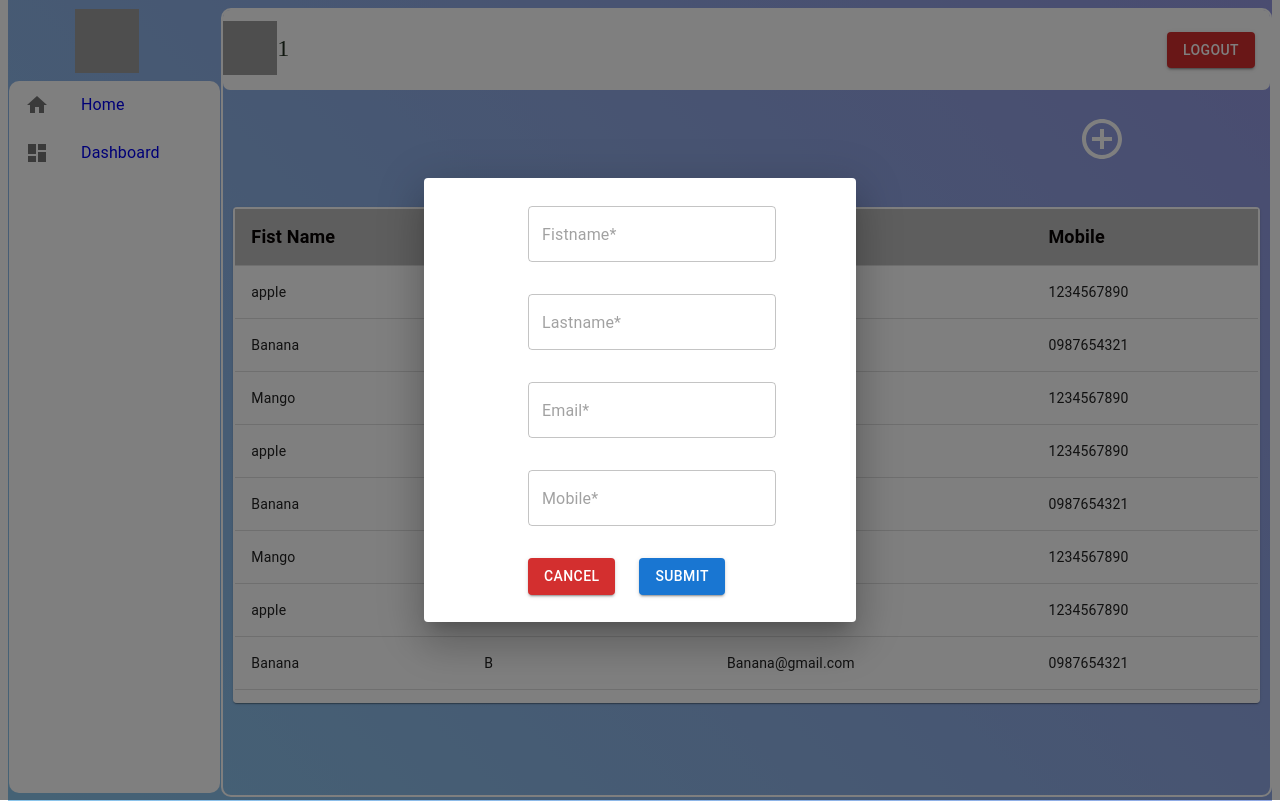
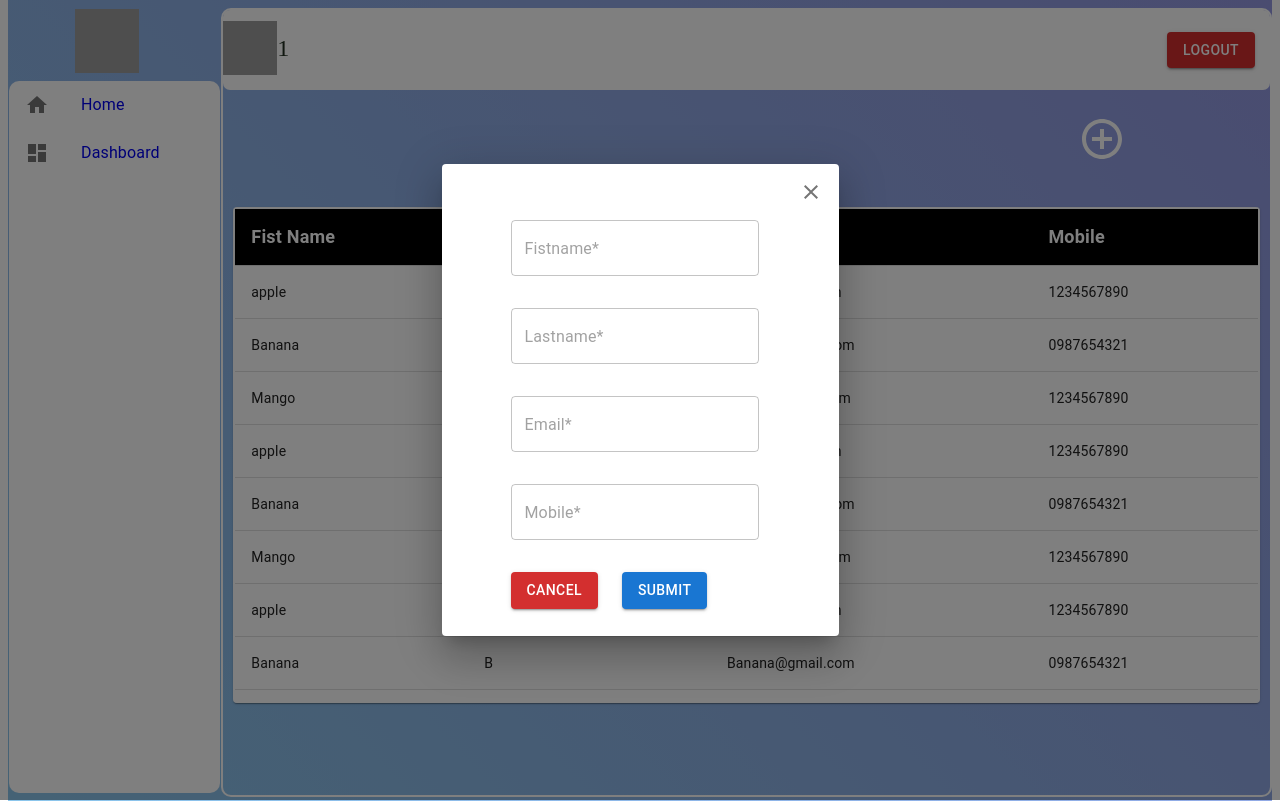
Before and after one commit to balaji1610/banking-application, a Next.js app: page /login/1 in a window 1280 px wide. Both pictures are taken after a click on the icon 1101 px from the left and 139 px from the top of the page. Built offline with nearby package versions, Linux system fonts and the light colour scheme; grey boxes are pictures that could not be loaded.

Commit message:
styles_add-model_table

```diff
--- a/Container/Dashboard/AddForm.tsx
+++ b/Container/Dashboard/AddForm.tsx
@@ -7,7 +7,6 @@ import { useContext } from "react";
 export default function AddForm({ handleClose }) {
   const { TableArray, setTableArray } = useContext(ApplicationProps);
 
-  console.log(TableArray, "TableArray");
   const { TextField, Button } = Import_Material;
   //Formik
   const formik = useFormik({
@@ -43,7 +42,6 @@ export default function AddForm({ handleClose }) {
       setTableArray([values, ...TableArray]);
     },
   });
-  console.log(formik.errors, "formik.errors");
 
   const { values, handleSubmit, touched, errors, handleChange } = formik;
 
@@ -102,7 +100,8 @@ export default function AddForm({ handleClose }) {
           <div>
             <Button variant="contained" onClick={handleClose} color="error">
               Cancel
-            </Button>&nbsp;&nbsp;&nbsp;&nbsp;&nbsp;&nbsp;
+            </Button>
+            &nbsp;&nbsp;&nbsp;&nbsp;&nbsp;&nbsp;
             <Button type="submit" variant="contained">
               Submit
             </Button>
--- a/Container/Dashboard/Table.tsx
+++ b/Container/Dashboard/Table.tsx
@@ -33,7 +33,7 @@ export default function BasicTable() {
   return (
     <TableContainer
       component={Paper}
-      style={{ height: "31rem", overflow: "scroll" }}
+      style={{ height: "31rem", overflow: "scroll", overflowX: "hidden" }}
     >
       <Table
         stickyHeader
@@ -42,8 +42,8 @@ export default function BasicTable() {
           border: "2px solid #ffffff",
           heigh: "10px",
           "& th": {
-            color: "#060202",
-            backgroundColor: "#BDBDBD",
+            color: "#ffffff",
+            backgroundColor: "#000000",
             fontSize: "large",
             fontWeight: "bold",
           },
--- a/components/Model_Comp.tsx
+++ b/components/Model_Comp.tsx
@@ -3,6 +3,9 @@ import Import_Material from "../utils/Import_Material";
 
 import { ModelProps } from "../interfaces/index";
 import AddFrom from "../Container/Dashboard/AddForm";
+import IconButton from "@mui/material/IconButton";
+import CloseIcon from "@mui/icons-material/Close";
+
 export default function Model_Comp({ open, handleClose, title }: ModelProps) {
   //all imports
   const {
@@ -21,6 +24,17 @@ export default function Model_Comp({ open, handleClose, title }: ModelProps) {
         aria-labelledby="alert-dialog-title"
         aria-describedby="alert-dialog-description"
       >
+        <IconButton
+          aria-label="close"
+          onClick={handleClose}
+          sx={{
+            position: "absolute",
+            right: 8,
+            top: 8,
+          }}
+        >
+          <CloseIcon />
+        </IconButton>
         <DialogActions>
           <Grid container xs={12}>
             <AddFrom handleClose={handleClose} />
--- a/styles/AddFrom.module.css
+++ b/styles/AddFrom.module.css
@@ -4,6 +4,6 @@
   grid-template-rows: 3fr 3fr 3fr 3fr 3fr;
   grid-row-gap: 2rem;
   row-gap: 2rem;
-  margin-left: 96px;
-  padding-top: 20px;
+  margin-left: 61px;
+  padding-top: 48px;
 }
```
